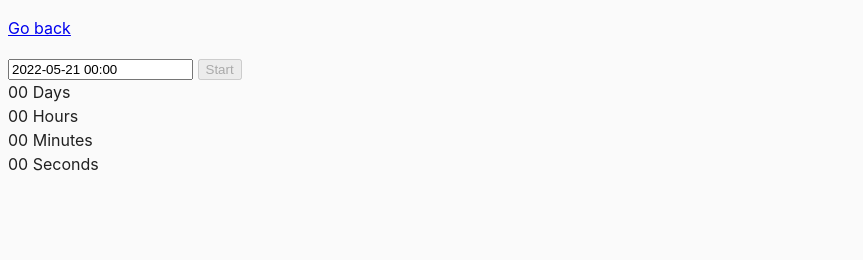
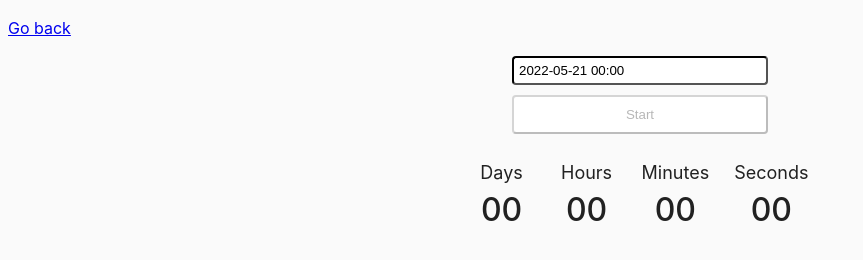
Before and after one commit to MaksimAfanasiev/goit-js-hw-09, a website built with Parcel: page src/02-timer.html in a window 1280 px wide. Shown: the whole page, without its empty margins (0-863 px from the left). Built offline with nearby package versions, Linux system fonts and the light colour scheme.

Commit message:
Styles
Add css styles

```diff
--- a/src/css/common.css
+++ b/src/css/common.css
@@ -18,3 +18,85 @@ img {
   display: block;
   max-width: 100%;
 }
+
+button {
+  display: block;
+  margin-bottom: 10px;
+  margin-left: auto;
+  margin-right: auto;
+  padding: 10px;
+  cursor: pointer;
+  background-color: white;
+  width: 20vw;
+  border-radius: 4px;
+}
+
+button:disabled {
+  cursor: default;
+}
+
+#datetime-picker {
+  display: block;
+  margin-bottom: 10px;
+  margin-left: auto;
+  margin-right: auto;
+  padding: 5px;
+  width: 20vw;
+  border-color: black;
+  border-radius: 4px;
+}
+
+#datetime-picker:disabled {
+  cursor: default;
+}
+
+.timer {
+  display: flex;
+  justify-content: center;
+  margin-top: 20px;
+}
+
+.field {
+  display: flex;
+  flex-direction: column-reverse;
+  padding: 5px;
+  min-width: 70px;
+}
+
+.field:not(:last-child) {
+  margin-right: 15px;
+}
+
+.value {
+  font-size: xx-large;
+  font-weight: 500;
+  text-align: center;
+}
+
+.label {
+  font-size: large;
+  text-align: center;
+}
+
+label:not(:last-child) {
+  margin-right: 5px;
+}
+
+.form {
+  display: flex;
+  padding: 20px 10px;
+  align-items:flex-end;
+}
+
+input {
+  display: block;
+  margin-top: 5px;
+  padding: 3px;
+}
+
+.form > button {
+  margin-bottom: 0;
+  padding: 5px;
+  height: 20%;
+
+}
--- a/src/js/01-color-switcher.js
+++ b/src/js/01-color-switcher.js
@@ -3,6 +3,8 @@ const refs = {
   stopBtn: document.querySelector('button[data-stop]'),
   bodyEl: document.querySelector('body'),
 };
+
+refs.stopBtn.setAttribute('disabled', true);
 
 refs.startBtn.addEventListener('click', onStartClick);
 refs.stopBtn.addEventListener('click', onStopClick);
@@ -10,6 +12,7 @@ refs.stopBtn.addEventListener('click', onStopClick);
 let intervalId = null;
 
 function onStartClick(e) {
+  refs.stopBtn.removeAttribute('disabled');
   refs.startBtn.setAttribute('disabled', true);
   cangeBackgroundColor();
   intervalId = setInterval(() => cangeBackgroundColor(), 1000);
@@ -17,6 +20,7 @@ function onStartClick(e) {
 
 function onStopClick() {
   refs.startBtn.removeAttribute('disabled');
+  refs.stopBtn.setAttribute('disabled', true);
   clearInterval(intervalId);
 }
 
```
